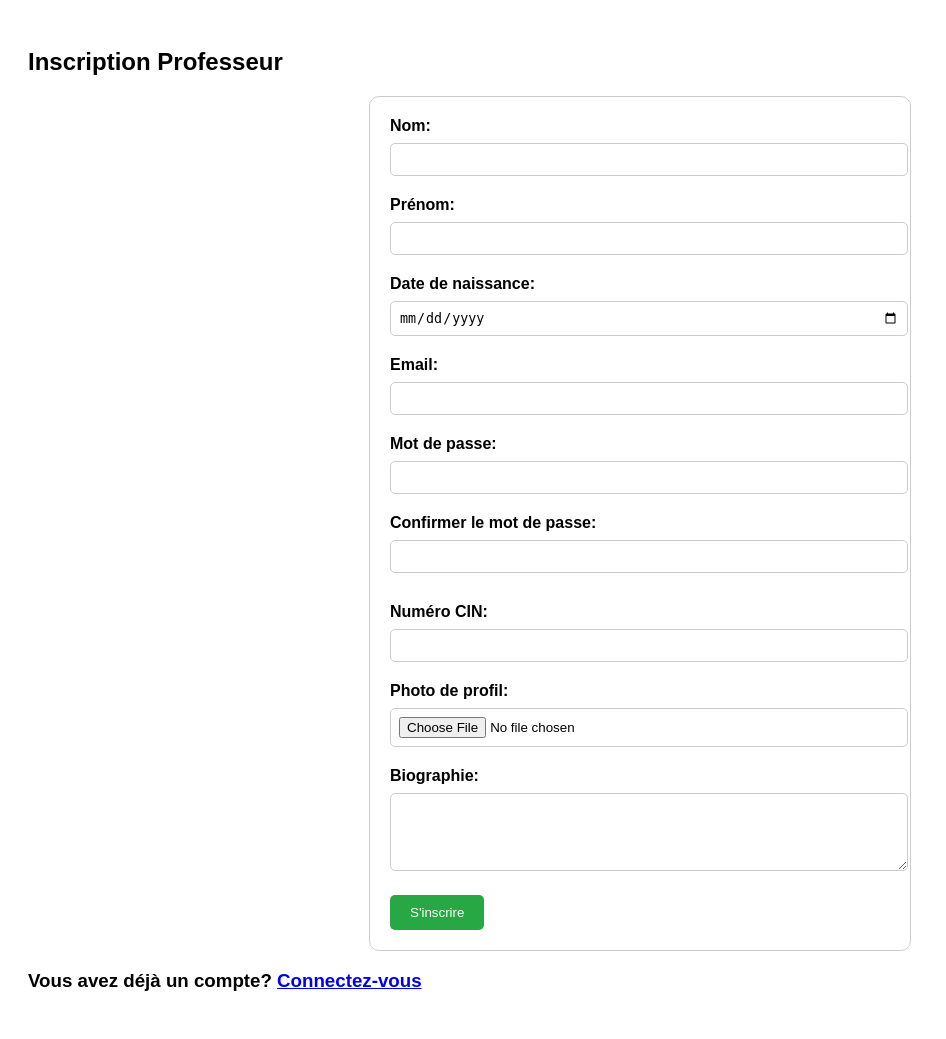
After one commit to DannySlava/LOVA, a Django app: template Utilisateur/templates/Professeur/inscription_prof.html in a window 1280 px wide. The commit adds this page. Shown: the whole page, without its empty margins (0-946 px from the left). Run offline with Django 5.2, Linux system fonts and the light colour scheme; the template is opened without the code that fills it, so the values that code supplies are empty; parts of the project's set-up code (start-up, migrations or seed data) failed here and were passed over.

Commit message:
project one

```diff
--- /dev/null
+++ b/Utilisateur/templates/Professeur/inscription_prof.html
@@ -0,0 +1,111 @@
+<!DOCTYPE html>
+<html lang="fr">
+<head>
+    <meta charset="UTF-8">
+    <meta name="viewport" content="width=device-width, initial-scale=1.0">
+    <title>Inscription Professeur</title>
+    <style>
+        body {
+            font-family: Arial, sans-serif;
+            padding: 20px;
+        }
+        form {
+            max-width: 500px;
+            margin: auto;
+            padding: 20px;
+            border: 1px solid #ccc;
+            border-radius: 10px;
+        }
+        label {
+            display: block;
+            margin-bottom: 8px;
+            font-weight: bold;
+        }
+        input, textarea {
+            width: 100%;
+            padding: 8px;
+            margin-bottom: 20px;
+            border: 1px solid #ccc;
+            border-radius: 5px;
+        }
+        .error {
+            color: red;
+            font-size: 0.9em;
+            margin-bottom: 10px;
+        }
+        button {
+            padding: 10px 20px;
+            background-color: #28a745;
+            color: white;
+            border: none;
+            border-radius: 5px;
+            cursor: pointer;
+        }
+        button:hover {
+            background-color: #218838;
+        }
+    </style>
+</head>
+<body>
+    <h2>Inscription Professeur</h2>
+
+    <form id="inscriptionProfForm" method="post" action="{% url 'inscription_professeur' %}" enctype="multipart/form-data">
+        {% csrf_token %}
+
+        <label for="nom">Nom:</label>
+        <input type="text" id="nom" name="nom" maxlength="100" required>
+
+        <label for="prenom">Prénom:</label>
+        <input type="text" id="prenom" name="prenom" maxlength="100" required>
+
+        <label for="date_de_naissance">Date de naissance:</label>
+        <input type="date" id="date_de_naissance" name="date_de_naissance" required>
+
+        <label for="email">Email:</label>
+        <input type="email" id="email" name="email" required>
+
+        <label for="mot_de_passe">Mot de passe:</label>
+        <input type="password" id="mot_de_passe" name="mot_de_passe" maxlength="128" required>
+
+        <label for="confirm_password">Confirmer le mot de passe:</label>
+        <input type="password" id="confirm_password" name="confirm_password" maxlength="128" required>
+        <div id="passwordError" class="error"></div>
+
+        <label for="numero_cin">Numéro CIN:</label>
+        <input type="text" id="numero_cin" name="numero_cin" maxlength="20" required>
+
+        <label for="photo_profil">Photo de profil:</label>
+        <input type="file" id="photo_profil" name="photo_profil" accept="image/*">
+
+        <label for="biographie">Biographie:</label>
+        <textarea id="biographie" name="biographie" rows="4"></textarea>
+
+        <button type="submit">S'inscrire</button>
+    </form>
+
+    <h3>Vous avez déjà un compte? <a href="{% url 'connexion_view' %}">Connectez-vous</a></h3>
+
+    <script>
+        document.getElementById('inscriptionProfForm').addEventListener('submit', function(event) {
+            const password = document.getElementById('mot_de_passe').value;
+            const confirmPassword = document.getElementById('confirm_password').value;
+            const passwordError = document.getElementById('passwordError');
+
+            // Réinitialiser le message d'erreur
+            passwordError.textContent = '';
+
+            // Vérifier si les mots de passe correspondent
+            if (password !== confirmPassword) {
+                event.preventDefault();
+                passwordError.textContent = 'Les mots de passe ne correspondent pas.';
+            }
+
+            // Vérification basique de la longueur du mot de passe
+            if (password.length < 8) {
+                event.preventDefault();
+                passwordError.textContent = 'Le mot de passe doit contenir au moins 8 caractères.';
+            }
+        });
+    </script>
+</body>
+</html>
--- a/Utilisateur/urls.py
+++ b/Utilisateur/urls.py
@@ -2,13 +2,16 @@ from django.urls import path
 from . import views
 
 urlpatterns = [
-    path('accueil-client/', views.accueil_client, name='accueil_client'),
+    path('accueil-client/', views.accueil, name='accueil'),
     path('deconnexion-client/', views.deconnexion_client, name='deconnexion_client'),
 
-
     path('client/inscription', views.inscription_view, name='inscription_view'),
-    path('inscription/', views.inscription, name='inscription_client'),
+    path('inscription_client/', views.inscription_client, name='inscription_client'),
 
     path('client/connexion', views.connexion_view, name='connexion_view'),
-    path('connexion/', views.connexion, name='connexion_client'),
+    path('connexion_client/', views.connexion_client, name='connexion_client'),
+
+    path('professeur/inscription', views.inscription_prof_view, name='inscription_prof_view'),
+    path('inscription_prof/', views.inscription_prof, name='inscription_prof'),
+
 ]
```
Also changed, not shown: Utilisateur/templates/Client/accueil.html (renamed from Utilisateur/templates/Client/accueil_client.html, +3 -12 lines), Utilisateur/views.py (+65 -11 lines).
